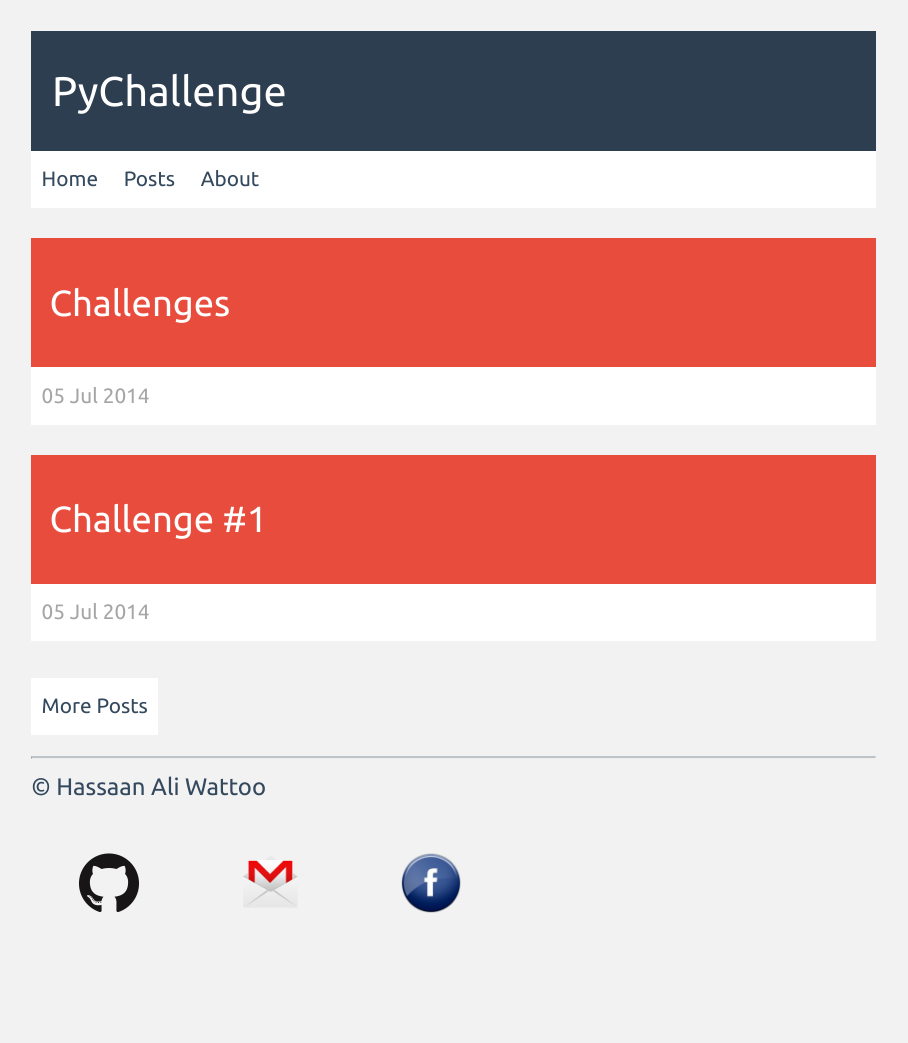
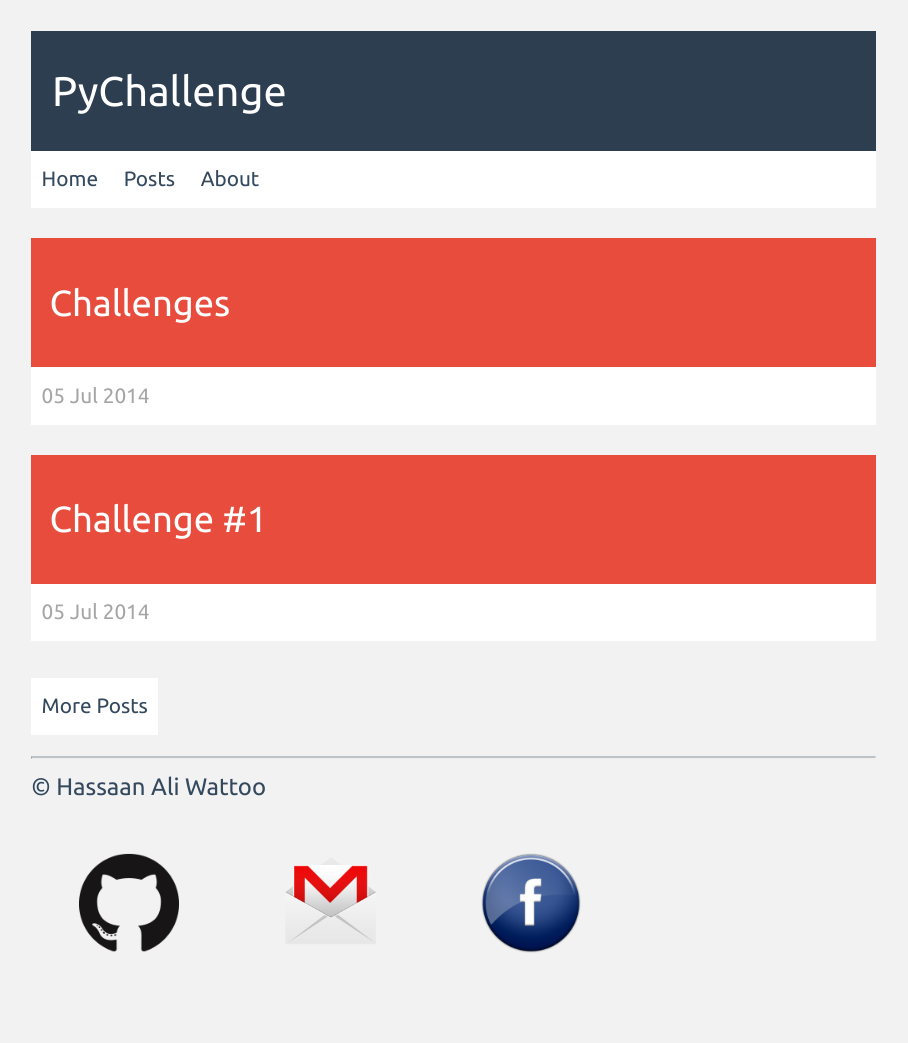
Before and after one commit to hassaanaliw/hassaanaliw.github.io, a Jekyll site: the page built from index.html, in a window 1280 px wide. Shown: the whole page, without its empty margins (0-908 px from the left). Built offline with Jekyll 4.4.1, drawn with Linux system fonts in a browser that asks for light colours; Markdown is read by kramdown in place of the engine named in the settings; before the commit the page ends 1003 px from its top, so only the background shows below that.

Commit message:
Update default.html

```diff
--- a/_layouts/default.html
+++ b/_layouts/default.html
@@ -51,9 +51,9 @@
 
 
 
-<a href="http://github.com/hassaanaliw"><img src="/images/GitHub.png" alt="HTML tutorial" height = "60" width = "60"  ></a>
-<a href="mailto:hassaanaliw@gmail.com"><img src="/images/Gmail.png" alt="HTML tutorial" height = "60" width = "60" ></a>
-<a href="https://www.facebook.com/hassaan.wattoo"><img src="/images/facebook.png" alt="HTML tutorial" height = "60" width = "60"  ></a>
+<a href="http://github.com/hassaanaliw"><img src="/images/GitHub.png" alt="HTML tutorial" height = "100" width = "100"  ></a>
+<a href="mailto:hassaanaliw@gmail.com"><img src="/images/Gmail.png" alt="HTML tutorial" height = "100" width = "100" ></a>
+<a href="https://www.facebook.com/hassaan.wattoo"><img src="/images/facebook.png" alt="HTML tutorial" height = "100" width = "100"  ></a>
 </footer>
 
 
```
